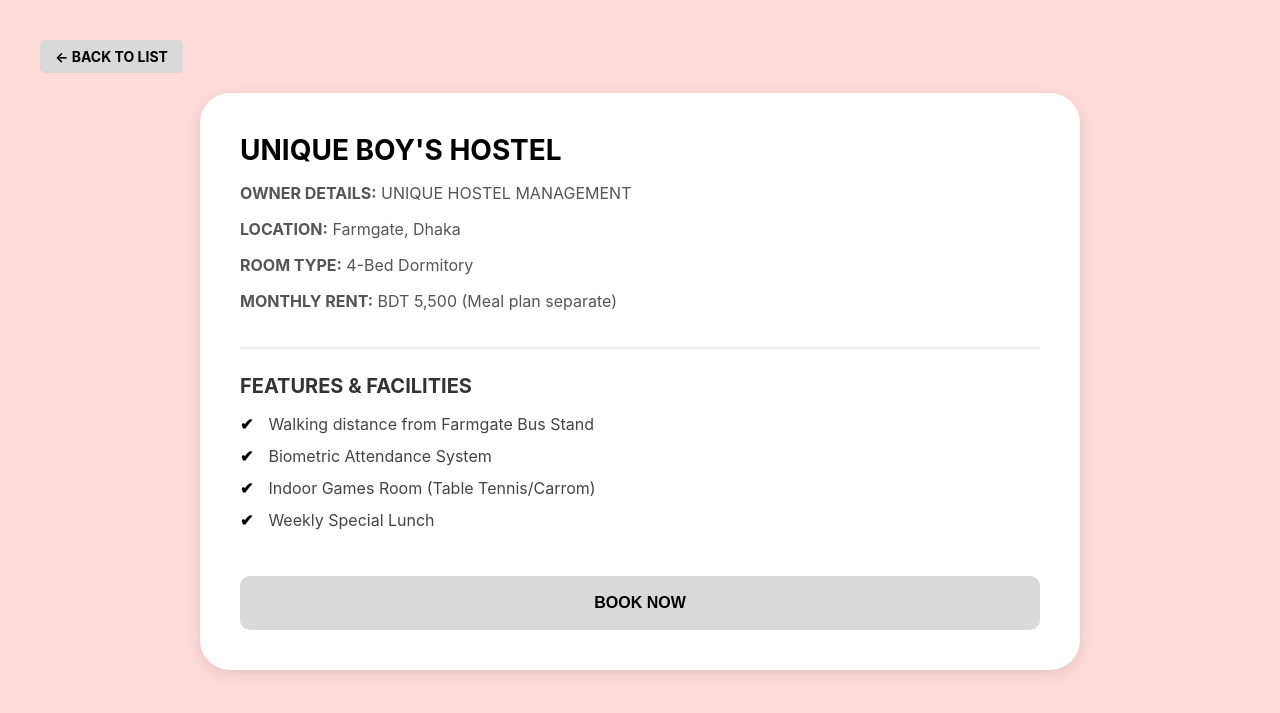
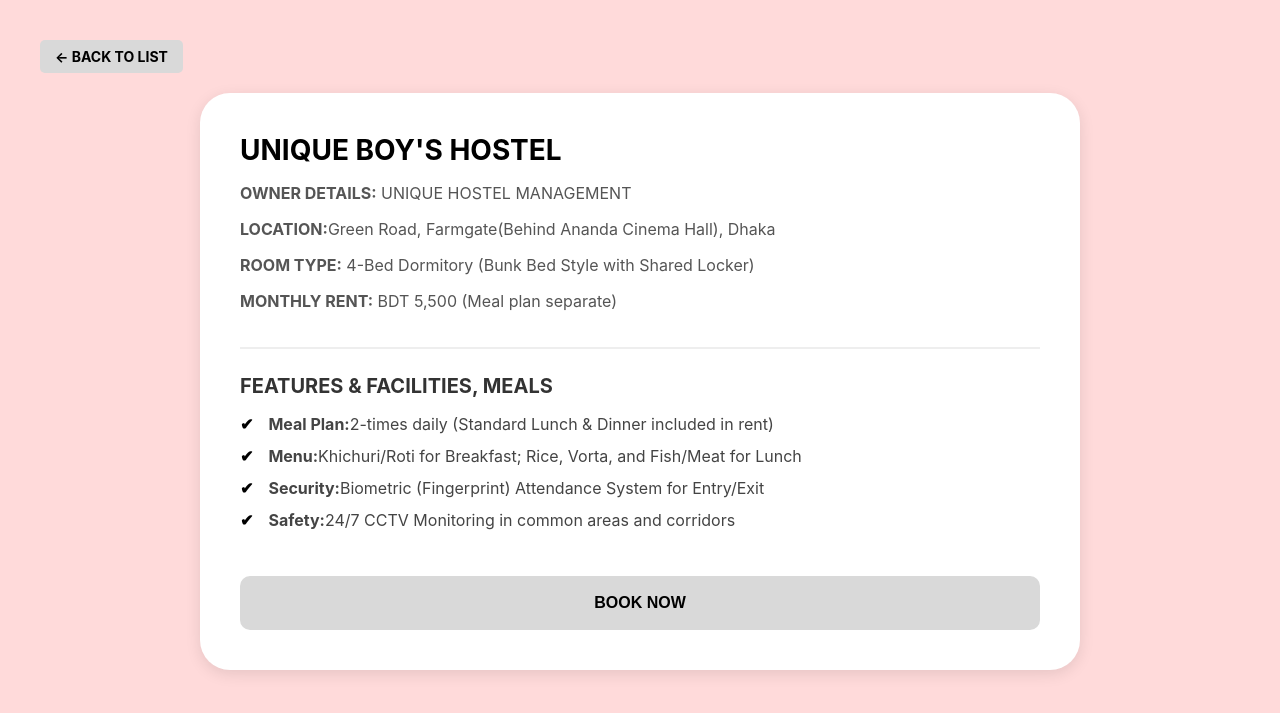
Before and after one commit to Riya1153/StayFinder, a Django app: page /property-details/4/ in a window 1280 px wide. Shown: the top 713 px of the page. Run offline with Django 5.2, Linux system fonts and the light colour scheme.

Commit message:
Fix template syntax error and update property details logic

```diff
--- a/core/templates/property_details.html
+++ b/core/templates/property_details.html
@@ -30,55 +30,55 @@
                 <h1 class="property-title">MOONSCAPE</h1>
                 <div class="owner-info">
                     <p><strong>OWNER DETAILS:</strong> ARAFAT DEVELOPERS & BUILDERS</p>
-                    <p><strong>LOCATION:</strong> Bashundhara R/A, Dhaka</p>
-                    <p><strong>ROOM TYPE:</strong> Single/Double Sharing</p>
+                    <p><strong>LOCATION:</strong>Block D, Road 12, Bashundhara R/A, Dhaka</p>
+                    <p><strong>ROOM TYPE:</strong> Single/Double Sharing((with Attached Balcony))</p>
                     <p><strong>MONTHLY RENT:</strong> BDT 12,500 </p>
                 </div>
             {% elif id == 2 %}
                 <h1 class="property-title">ARKAM KPLOTAN</h1>
                 <div class="owner-info">
                     <p><strong>OWNER DETAILS:</strong> ARKAM BUILDERS LIMITED</p>
-                    <p><strong>LOCATION:</strong> Uttara Sector 4, Dhaka</p>
-                    <p><strong>ROOM TYPE:</strong> 3-Bed Sharing</p>
+                    <p><strong>LOCATION:</strong> Road 18, Sector 4,Uttara , Dhaka</p>
+                    <p><strong>ROOM TYPE:</strong> 3-Bed Sharing (Spacious Room with Individual Wardrobes)</p>
                     <p><strong>MONTHLY RENT:</strong> BDT 8,500</p>
                 </div>
             {% elif id == 3 %}
                 <h1 class="property-title">NAGAR CHAYANEER</h1>
                 <div class="owner-info">
                     <p><strong>OWNER DETAILS:</strong> NAGAR REAL ESTATE GROUP</p>
-                    <p><strong>LOCATION:</strong> Dhanmondi 27, Dhaka</p>
-                    <p><strong>ROOM TYPE:</strong> Executive Single Room</p>
+                    <p><strong>LOCATION:</strong>Main Road, Dhanmondi 27 ((Near Eye Hospital), Dhaka</p>
+                    <p><strong>ROOM TYPE:</strong> Executive Single Room (Full Privacy + AC & Work Desk)</p>
                     <p><strong>MONTHLY RENT:</strong> BDT 18,000 (AC included)</p>
                 </div>
             {% elif id == 4 %}
                 <h1 class="property-title">UNIQUE BOY'S HOSTEL</h1>
                 <div class="owner-info">
                     <p><strong>OWNER DETAILS:</strong> UNIQUE HOSTEL MANAGEMENT</p>
-                    <p><strong>LOCATION:</strong> Farmgate, Dhaka</p>
-                    <p><strong>ROOM TYPE:</strong> 4-Bed Dormitory</p>
+                    <p><strong>LOCATION:</strong>Green Road, Farmgate(Behind Ananda Cinema Hall), Dhaka</p>
+                    <p><strong>ROOM TYPE:</strong> 4-Bed Dormitory (Bunk Bed Style with Shared Locker)</p>
                     <p><strong>MONTHLY RENT:</strong> BDT 5,500 (Meal plan separate)</p>
                 </div>
             {% elif id == 5 %}
                 <h1 class="property-title">BOYS-STAY</h1>
                 <div class="owner-info">
                     <p><strong>OWNER DETAILS:</strong> STAY SOLUTIONS LTD</p>
-                    <p><strong>LOCATION:</strong> Mirpur 2, Dhaka</p>
-                    <p><strong>ROOM TYPE:</strong> Double Sharing</p>
+                    <p><strong>LOCATION:</strong>Section 2, Block H (Near National Stadium), Mirpur 2, Dhaka</p>
+                    <p><strong>ROOM TYPE:</strong> Double Sharing (Side-by-side Single Beds)</p>
                     <p><strong>MONTHLY RENT:</strong> BDT 7,500</p>
                 </div>
             {% elif id == 6 %}
                 <h1 class="property-title">GHAR-AANGAN HOSTEL</h1>
                 <div class="owner-info">
                     <p><strong>OWNER DETAILS:</strong> DHAKA LIVING CO.</p>
-                    <p><strong>LOCATION:</strong> Bashundhara R/A, Dhaka</p>
-                    <p><strong>ROOM TYPE:</strong> Single/Triple Sharing</p>
+                    <p><strong>LOCATION:</strong> Block I, Near Apollo Gate, Bashundhara R/A, Dhaka</p>
+                    <p><strong>ROOM TYPE:</strong> Single/Triple Sharing (Flexible Layout with Large Windows)</p>
                     <p><strong>MONTHLY RENT:</strong> BDT 10,000</p>
                 </div>
             {% elif id == 7 %}
                 <h1 class="property-title">MATRICHAYA GIRL'S HOSTEL</h1>
                 <div class="owner-info">
                     <p><strong>OWNER DETAILS:</strong> MATRICHAYA PROPERTIES</p>
-                    <p><strong>LOCATION:</strong> Azimpur, Dhaka</p>
+                    <p><strong>LOCATION:</strong> Government Colony Road, Azimpur, Dhaka</p>
                     <p><strong>ROOM TYPE:</strong> Single Room (Female only)</p>
                     <p><strong>MONTHLY RENT:</strong> BDT 11,000</p>
                 </div>
@@ -86,24 +86,24 @@
                 <h1 class="property-title">COZY HOMES</h1>
                 <div class="owner-info">
                     <p><strong>OWNER DETAILS:</strong> COZY LIVING GROUP</p>
-                    <p><strong>LOCATION:</strong> Banani, Dhaka</p>
-                    <p><strong>ROOM TYPE:</strong> Executive Service Apartment (Fully Furnished)</p>
+                    <p><strong>LOCATION:</strong> Road 11, Block F, Banani, Dhaka</p>
+                    <p><strong>ROOM TYPE:</strong> Executive Service Apartment (Fully Furnished with Smart TV)</p>
                     <p><strong>MONTHLY RENT:</strong> BDT 25,000 (Inclusive of Housekeeping)</p>
-        </div>
+
                 </div>
             {% elif id == 9 %}
                 <h1 class="property-title">ECO-STAY</h1>
                 <div class="owner-info">
                     <p><strong>OWNER DETAILS:</strong> GREEN REAL ESTATE</p>
-                    <p><strong>LOCATION:</strong> Gulshan 1, Dhaka</p>
-                    <p><strong>ROOM TYPE:</strong> Standard Double Sharing </p>
-                   <p><strong>MONTHLY RENT:</strong> BDT 15,500 (Inclusive of Utility & Green Fee)</p>
+                    <p><strong>LOCATION:</strong>Avenue 1(Near Niketan Gate), Gulshan 1, Dhaka</p>
+                    <p><strong>ROOM TYPE:</strong> Standard Double Sharing Eco-Suite with Natural Ventilation) </p>
+                   <p><strong>MONTHLY RENT:</strong> BDT 15,500 (Inclusive of Utility)</p>
                 </div>
             {% endif %}
         </div>
 
         <div class="content-section">
-            <h3 class="section-title">FEATURES & FACILITIES</h3>
+            <h3 class="section-title">FEATURES & FACILITIES, MEALS</h3>
             <ul class="feature-list">
                 {% if id == 1 %}
                     <li class="feature-item">High-speed WiFi Connection</li>
@@ -120,41 +120,59 @@
                 {% elif id == 3 %}
                     <li class="feature-item">Individual Study Table & Chair</li>
                     <li class="feature-item">Air Conditioned (AC) Rooms Available</li>
-                    <li class="feature-item">Mess/Food Service (3 Times)</li>
+                    <li class="feature-item">24-hour Emergency Lift Rescue Service</li>
                     <li class="feature-item">Gym and Exercise Area</li>
                     <li class="feature-item">Fire Safety Management</li>
 
                 {% elif id == 4 %}
-                    <li class="feature-item">Walking distance from Farmgate Bus Stand</li>
-                    <li class="feature-item">Biometric Attendance System</li>
-                    <li class="feature-item">Indoor Games Room (Table Tennis/Carrom)</li>
-                    <li class="feature-item">Weekly Special Lunch</li>
-                {% elif id == 5 %}
-                    <li class="feature-item">Near Mirpur Stadium</li>
-                    <li class="feature-item">Personal Storage Lockers</li>
-                    <li class="feature-item">Paid Laundry Service</li>
-                    <li class="feature-item">24-hour Front Desk Assistance</li>
-                {% elif id == 6 %}
-                    <li class="feature-item">Premium Study Environment</li>
-                    <li class="feature-item">Shared Living Area with TV</li>
-                    <li class="feature-item">Ironing Facilities</li>
-                    <li class="feature-item">Solar Power Backup</li>
+            <!-- 3. UNIQUE BOY'S HOSTEL (Farmgate) -->
+            <li class="feature-item"><strong>Meal Plan:</strong> 2-times daily (Standard Lunch & Dinner included in rent)</li>
+            <li class="feature-item"><strong>Menu:</strong> Khichuri/Roti for Breakfast; Rice, Vorta, and Fish/Meat for Lunch</li>
+            <li class="feature-item"><strong>Security:</strong> Biometric (Fingerprint) Attendance System for Entry/Exit</li>
+            <li class="feature-item"><strong>Safety:</strong> 24/7 CCTV Monitoring in common areas and corridors</li>
 
-                {% elif id == 7 %}
-                    <li class="feature-item">Strict In-out Entry Log</li>
-                    <li class="feature-item">Professional Female Warden</li>
-                    <li class="feature-item">Common Kitchen with Refrigerator</li>
-                    <li class="feature-item">Close to Azimpur Market</li>
-                {% elif id == 8 %}
-                    <li class="feature-item">Luxury Suite Options</li>
-                    <li class="feature-item">Daily Garbage Collection</li>
-                    <li class="feature-item">High-end CCTV Monitoring</li>
-                    <li class="feature-item">Prayer Room Facility</li>
-                {% elif id == 9 %}
-                    <li class="feature-item">Eco-friendly Lighting & Waste System</li>
-                    <li class="feature-item">Community Workstation</li>
-                    <li class="feature-item">Emergency Medical Kit Access</li>
-                    <li class="feature-item">Complimentary Tea/Coffee Machine</li>
+        {% elif id == 5 %}
+            <!-- 4. BOYS-STAY (Mirpur) -->
+            <li class="feature-item"><strong>Meal Plan:</strong> Flexible Token System (Pay only for the meals you eat)</li>
+            <li class="feature-item"><strong>Menu:</strong> Choice of Continental Breakfast or Traditional Bengali Meals</li>
+            <li class="feature-item"><strong>Security:</strong> RFID Card Access for main gate and individual room lockers</li>
+            <li class="feature-item"><strong>Safety:</strong> Professional night guards and emergency alarm system</li>
+            <li class="feature-item"><strong>Service:</strong> Steam ironing and laundry service included in security fee</li>
+
+        {% elif id == 6 %}
+            <!-- 5. GHAR-AANGAN HOSTEL (Bashundhara) -->
+            <li class="feature-item"><strong>Meal Plan:</strong> Health-focused "Home Style" cooking (Low oil/salt)</li>
+            <li class="feature-item"><strong>Menu:</strong> Fresh seasonal greens, small fish, and handmade Roti</li>
+            <li class="feature-item"><strong>Security:</strong> Smart Mobile-App based gate opening system for residents</li>
+            <li class="feature-item"><strong>Safety:</strong> 24/7 On-call security supervisor and fire extinguisher on every floor</li>
+            <li class="feature-item"><strong>Policy:</strong> Strict silence policy in the reading room to ensure study environment</li>
+
+            {% elif id == 7 %}
+            <!-- 6. MATRICHAYA GIRL'S HOSTEL (Azimpur) -->
+            <li class="feature-item"><strong>Meal Plan:</strong> Full 3-times Diet (Hygienic Kitchen run by female staff)</li>
+            <li class="feature-item"><strong>Menu:</strong>  Balanced Fish/Meat (Lunch/Dinner), plus Fruit/Milk</li>
+            <li class="feature-item"><strong>Security:</strong> 24/7 Female Warden on-site and strict visitor entry logbook</li>
+            <li class="feature-item"><strong>Safety:</strong> High-boundary walls with electric fencing and emergency SOS buttons</li>
+            <li class="feature-item"><strong>Service:</strong> Dedicated female support staff for laundry and housekeeping</li>
+
+        {% elif id == 8 %}
+            <!-- COZY HOMES (Banani) -->
+            <li class="feature-item"><strong>Meal Plan:</strong> Self-Catering (Private Kitchenette with Induction & Microwave)</li>
+            <li class="feature-item"><strong>Service:</strong> Optional daily meal delivery from premium cloud kitchens</li>
+            <li class="feature-item"><strong>Security:</strong> Smart Key Card access and 24/7 Elite Security Force guards</li>
+            <li class="feature-item"><strong>Safety:</strong> Advanced Smoke Detectors and Automatic Fire Sprinkler System</li>
+            <li class="feature-item"><strong>Parking:</strong> Secured basement parking with plate-recognition cameras</li>
+
+        {% elif id == 9 %}
+            <!-- ECO-STAY (Gulshan) -->
+            <li class="feature-item"><strong>Meal Plan:</strong> Organic Farm-to-Table (Freshly sourced from local green farms)</li>
+            <li class="feature-item"><strong>Menu:</strong> Organic vegetables, Desi Chicken, and complimentary Herbal Tea</li>
+            <li class="feature-item"><strong>Security:</strong> 24/7 Human security combined with AI-based facial recognition entry</li>
+            <li class="feature-item"><strong>Safety:</strong> Earthquake-resistant building design and 24/7 medical kit access</li>
+            <li class="feature-item"><strong>Green Tech:</strong> Solar-powered security lighting for the entire building perimeter</li>
+
+
+
                 {% endif %}
             </ul>
         </div>
@@ -165,7 +183,7 @@
     </button>
     </a>
 
-    </div>
+
 
 </body>
 </html>
```
